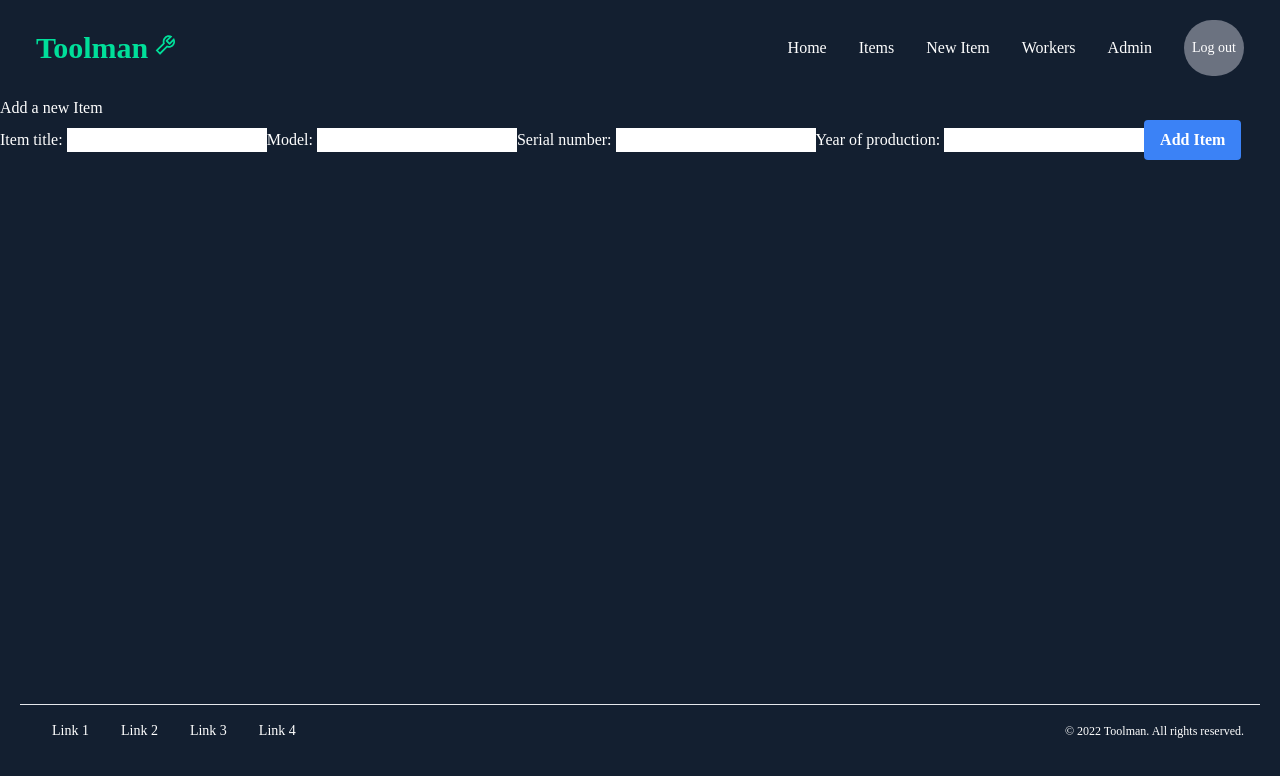
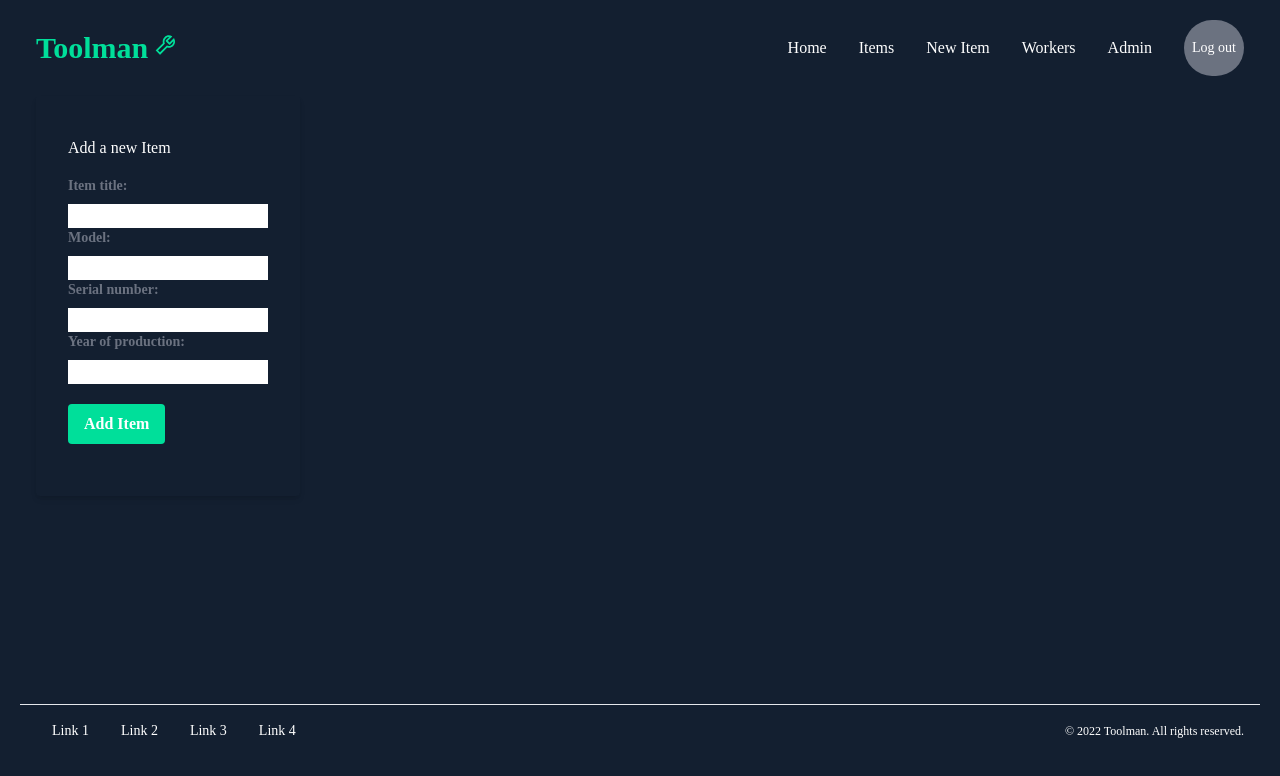
Before and after one commit to TomPrint/Toolman, a React (Create React App) app in the folder frontend/: page /items/add in a window 1280 px wide. Shown: the top 776 px of the page. Built offline with nearby package versions, Linux system fonts and the light colour scheme.

Commit message:
Add some styling for newitem form

```diff
--- a/frontend/src/components/ItemForm.js
+++ b/frontend/src/components/ItemForm.js
@@ -38,40 +38,42 @@ const ItemForm = () => {
 
 
     return (
-        <form className="create" onSubmit={handleSubmit}>
-            <h3>Add a new Item</h3>
+        <div className="flex justify-between items-center h-30 max-w-[1240px] mx-auto px-4 text-white">
+        <form className="shadow-md rounded px-8 pt-6 pb-8 mb-4" onSubmit={handleSubmit}>
+            <h3 className="py-4">Add a new Item</h3>
 
-            <label>Item title: </label>
+            <label className="block text-gray-500 text-sm font-bold mb-2">Item title: </label>
             <input className="text-black"
             type="text"
             onChange={(e) => setTitle(e.target.value)}
             value={title}
              />
 
-            <label>Model: </label>
+            <label className="block text-gray-500 text-sm font-bold mb-2">Model: </label>
             <input className="text-black"
             type="text"
             onChange={(e) => setModel(e.target.value)}
             value={model}
              />
 
-            <label>Serial number: </label>
+            <label className="block text-gray-500 text-sm font-bold mb-2">Serial number: </label>
             <input className="text-black"
             type="text"
             onChange={(e) => setSerialNumber(e.target.value)}
             value={serialNumber}
              />
 
-            <label>Year of production: </label>
+            <label className="block text-gray-500 text-sm font-bold mb-2">Year of production: </label>
             <input className="text-black"
             type="text"
             onChange={(e) => setYearOfProduction(e.target.value)}
             value={yearOfProduction}
              />
 
-             <button className="bg-blue-500 hover:bg-blue-700 text-white font-bold py-2 px-4 rounded"> Add Item</button>
+             <button className="block bg-[#00df9a]  text-white font-bold py-2 px-4 rounded my-5"> Add Item</button>
 
         </form>
+        </div>
      );
 }
 
```
